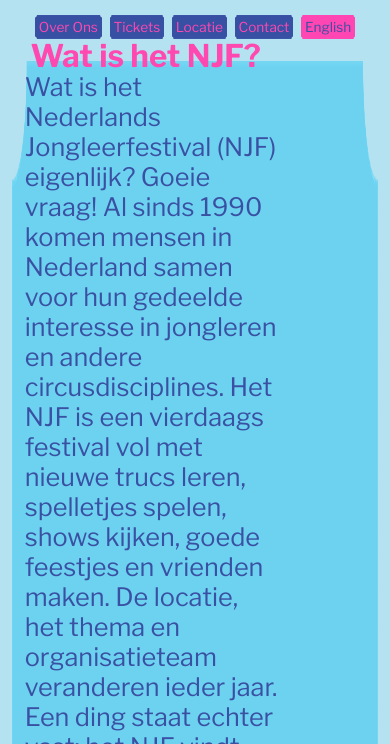
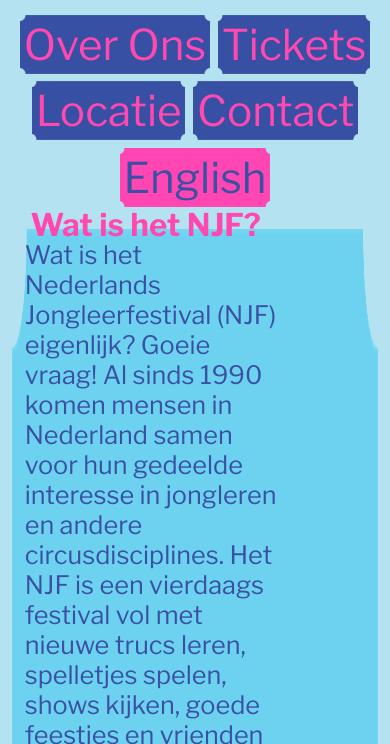
Before and after one commit to uknowwho/njfwebsite2024, a plain HTML site: page index.html in a window 390 px wide. Shown: the part 100-844 px from the top of the page. Drawn offline with Linux system fonts and the light colour scheme.

Commit message:
used flexbox (thanks igor) to make the navbar responsive

```diff
--- a/styles.css
+++ b/styles.css
@@ -51,6 +51,8 @@ body {
 .navbar-container {
   text-align: center; /* Center the text within the container */
   margin-bottom: 2%;
+  justify-content: center;
+  flex-direction: row;
 }
 
 .navbar-container ul {
@@ -59,12 +61,13 @@ body {
   margin: 0;
   display: flex; /* Use flexbox for horizontal alignment */
   justify-content: center; /* Center the list items horizontally */
+  flex-wrap: wrap;
 
 }
 
 .navbar-container ul li {
   font-family: 'Libre Franklin Title';
-  font-size: 3.5vw;
+  font-size: 5vh;
   padding: 1vw;
   background-image: url('tile-purple.png');
   background-repeat: no-repeat;
```
